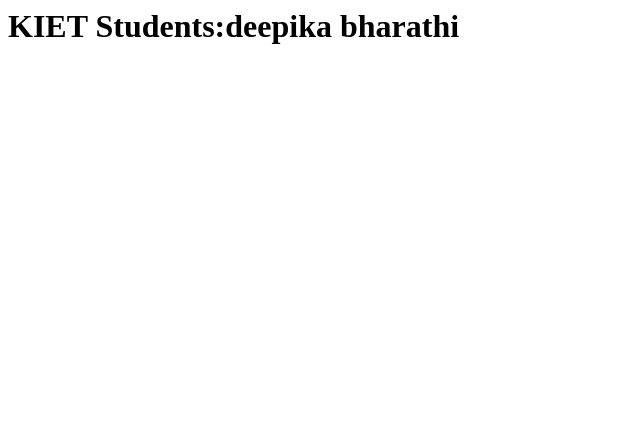
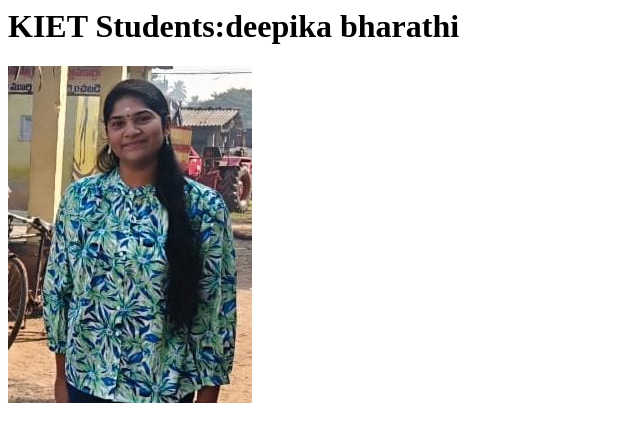
Before and after one commit to deepikanunna26/deepikanunna26.github.io., a plain HTML site: page index.html in a window 1280 px wide. Shown: the whole page, without its empty margins (0-640 px from the left). Drawn offline with Linux system fonts and the light colour scheme.

Commit message:
my website

```diff
--- a/index.html
+++ b/index.html
@@ -1 +1,2 @@
 <h1>KIET Students:deepika bharathi</h1>
+<img src="my pic 1.jpeg">
```
